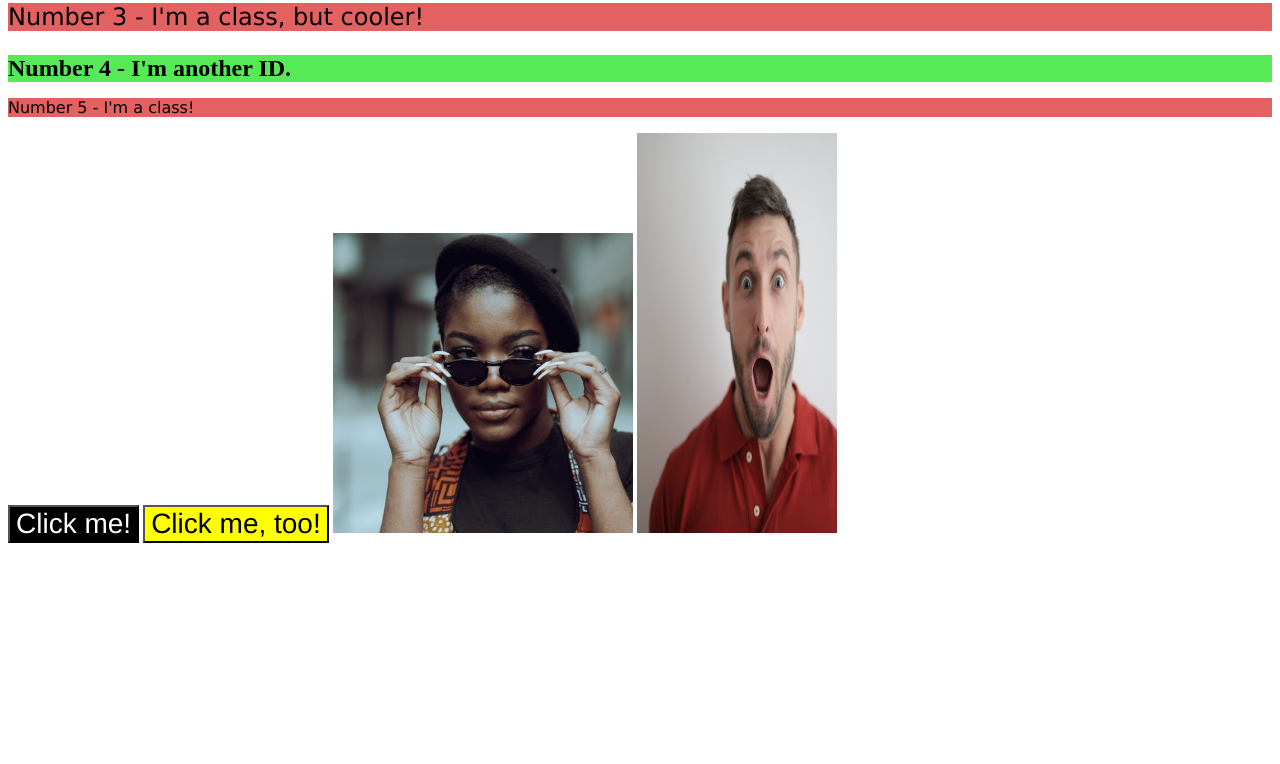
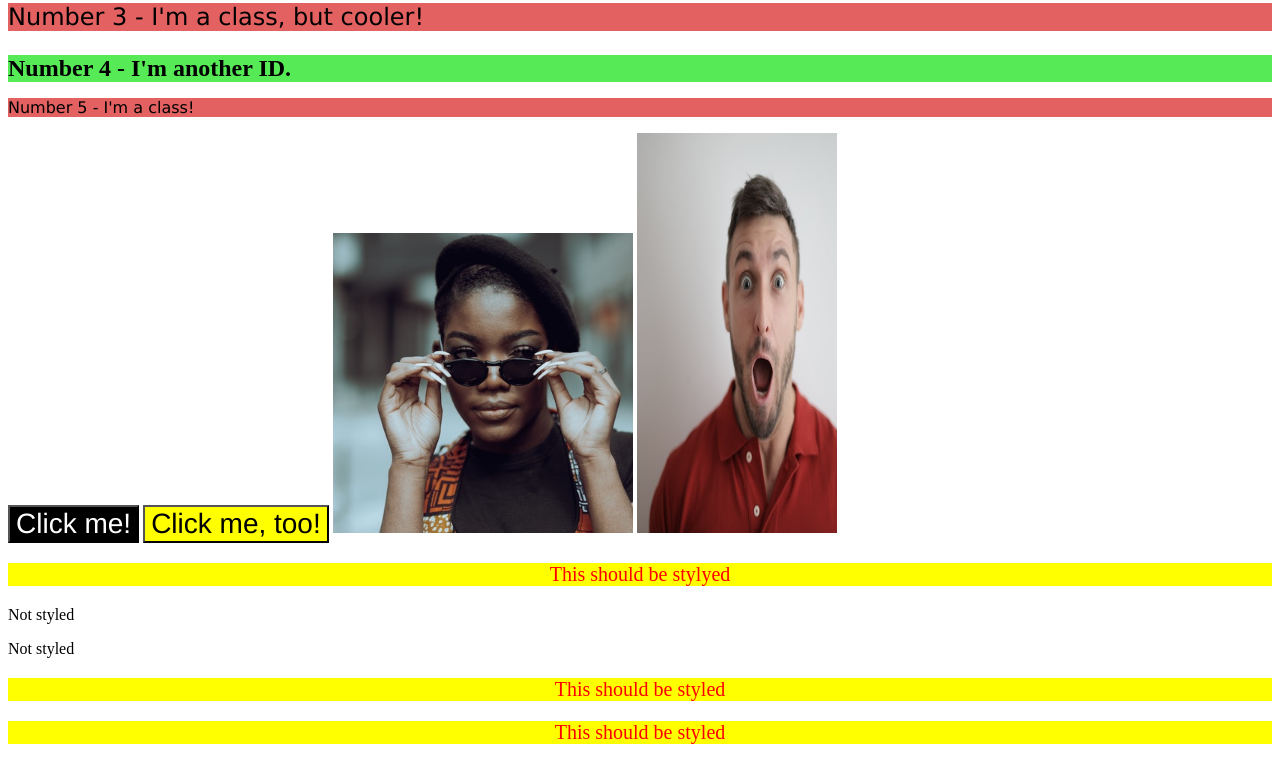
Before and after one commit to tonyyac17/id-class-selectors, a plain HTML site: page index.html in a window 1280 px wide. Shown: the part 114-878 px from the top of the page. Before the commit the page ends 800 px from the top, so only its background shows below. Drawn offline with Linux system fonts and the light colour scheme.

Commit message:
Used descendant combinators to only style text in div

```diff
--- a/index.html
+++ b/index.html
@@ -16,5 +16,14 @@
     <button class="fancy">Click me, too!</button>
     <img class="avatar proportioned" src="./imgs/woman with glasses.jpg" alt="woman wearing sunglasses">
     <img class="avatar distorted" src="./imgs/man-with-surprised-expression.jpg" alt="man with a surprised expression">
+<div>
+    <p>This should be stylyed</p>
+</div>
+<p>Not styled</p>
+<p>Not styled</p>
+<div>
+    <p>This should be styled</p>
+    <p>This should be styled</p>
+</div>
 </body>
 </html>
--- a/styles.css
+++ b/styles.css
@@ -40,3 +40,10 @@
     height: 400px;
     width: 200px;
 }
+
+div p {
+    background-color: yellow;
+    color: red;
+    font-size: 20px;
+    text-align: center;
+}
```
